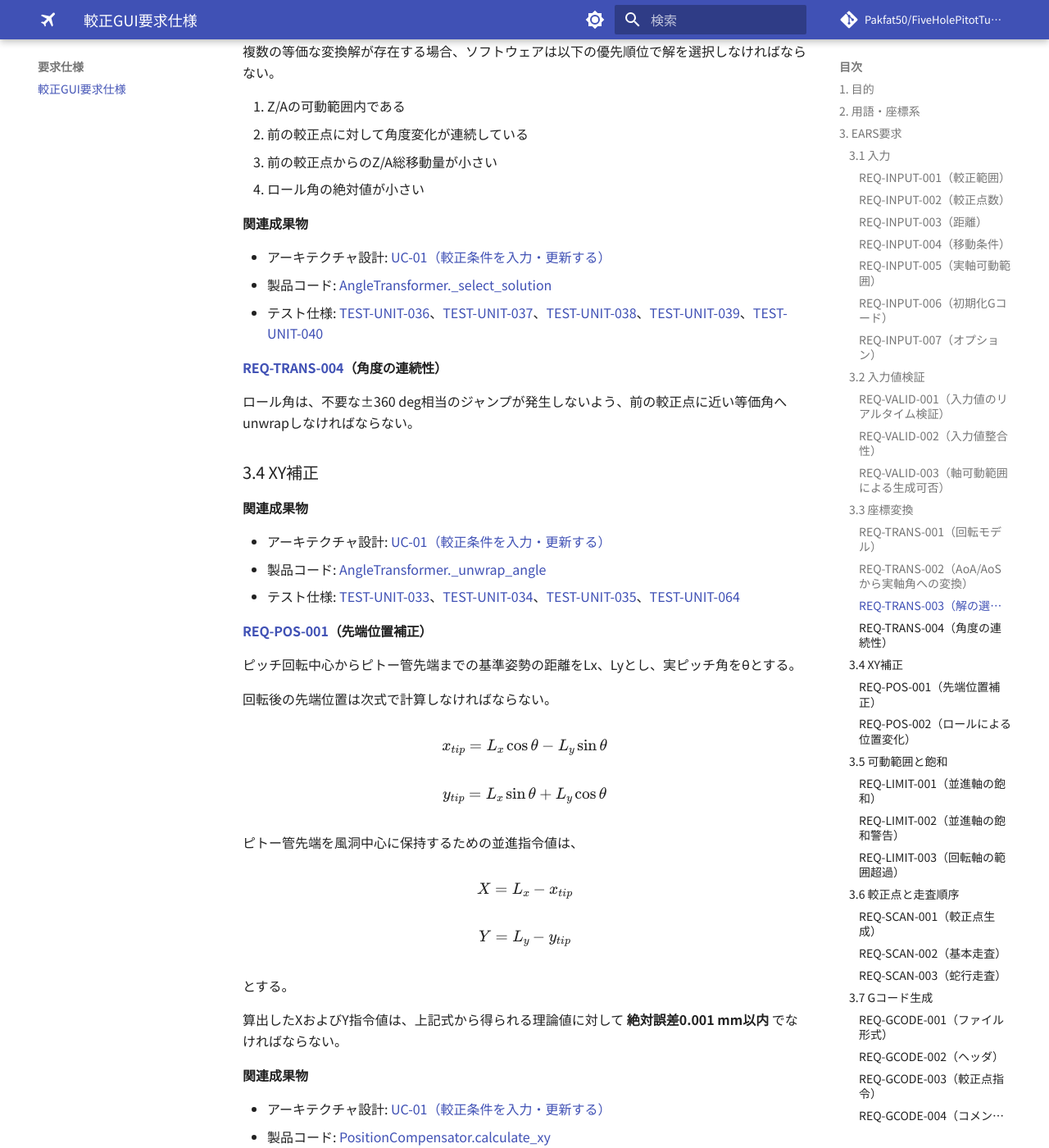
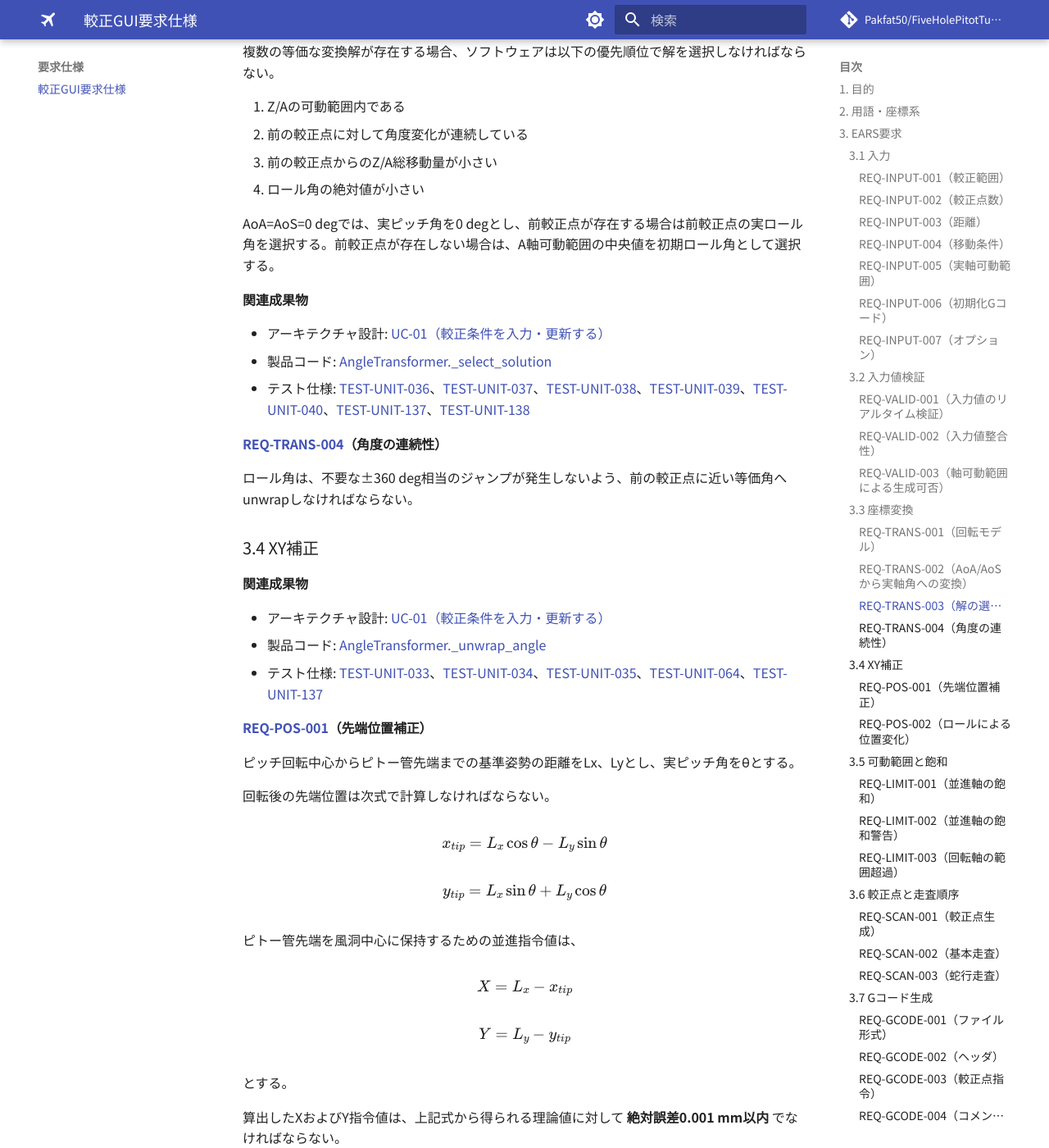
Before and after one commit to Pakfat50/FiveHolePitotTubeCalibration, an MkDocs documentation site: the page built from docs/pitot_calibration_gui_spec.md, in a window 1280 px wide and 1400 px high, scrolled down 6185 px. Shown: the whole window at 82% size. Built offline with MkDocs 1.6.1 and Material for MkDocs 9.7.7, drawn with Linux system fonts in a browser that asks for light colours; comment, search, counter and statistics services are not loaded.

Commit message:
docs: align angle selection requirements with implementation

```diff
--- a/docs/pitot_calibration_gui_spec.md
+++ b/docs/pitot_calibration_gui_spec.md
@@ -213,11 +213,13 @@ AoA=AoS=0 degの場合、実ピッチ角は0 degで一意とし、実ロール
 3. 前の較正点からのZ/A総移動量が小さい
 4. ロール角の絶対値が小さい
 
+AoA=AoS=0 degでは、実ピッチ角を0 degとし、前較正点が存在する場合は前較正点の実ロール角を選択する。前較正点が存在しない場合は、A軸可動範囲の中央値を初期ロール角として選択する。
+
 **関連成果物**
 
 - アーキテクチャ設計: [[ARCH:UC-01]]
 - 製品コード: [[API:transform.AngleTransformer._select_solution]]
-- テスト仕様: [[TESTSPEC:TEST-UNIT-036]]、[[TESTSPEC:TEST-UNIT-037]]、[[TESTSPEC:TEST-UNIT-038]]、[[TESTSPEC:TEST-UNIT-039]]、[[TESTSPEC:TEST-UNIT-040]]
+- テスト仕様: [[TESTSPEC:TEST-UNIT-036]]、[[TESTSPEC:TEST-UNIT-037]]、[[TESTSPEC:TEST-UNIT-038]]、[[TESTSPEC:TEST-UNIT-039]]、[[TESTSPEC:TEST-UNIT-040]]、[[TESTSPEC:TEST-UNIT-137]]、[[TESTSPEC:TEST-UNIT-138]]
 
 #### REQ-TRANS-004（角度の連続性）
 
@@ -229,7 +231,7 @@ AoA=AoS=0 degの場合、実ピッチ角は0 degで一意とし、実ロール
 
 - アーキテクチャ設計: [[ARCH:UC-01]]
 - 製品コード: [[API:transform.AngleTransformer._unwrap_angle]]
-- テスト仕様: [[TESTSPEC:TEST-UNIT-033]]、[[TESTSPEC:TEST-UNIT-034]]、[[TESTSPEC:TEST-UNIT-035]]、[[TESTSPEC:TEST-UNIT-064]]
+- テスト仕様: [[TESTSPEC:TEST-UNIT-033]]、[[TESTSPEC:TEST-UNIT-034]]、[[TESTSPEC:TEST-UNIT-035]]、[[TESTSPEC:TEST-UNIT-064]]、[[TESTSPEC:TEST-UNIT-137]]
 
 #### REQ-POS-001（先端位置補正）
 
```
